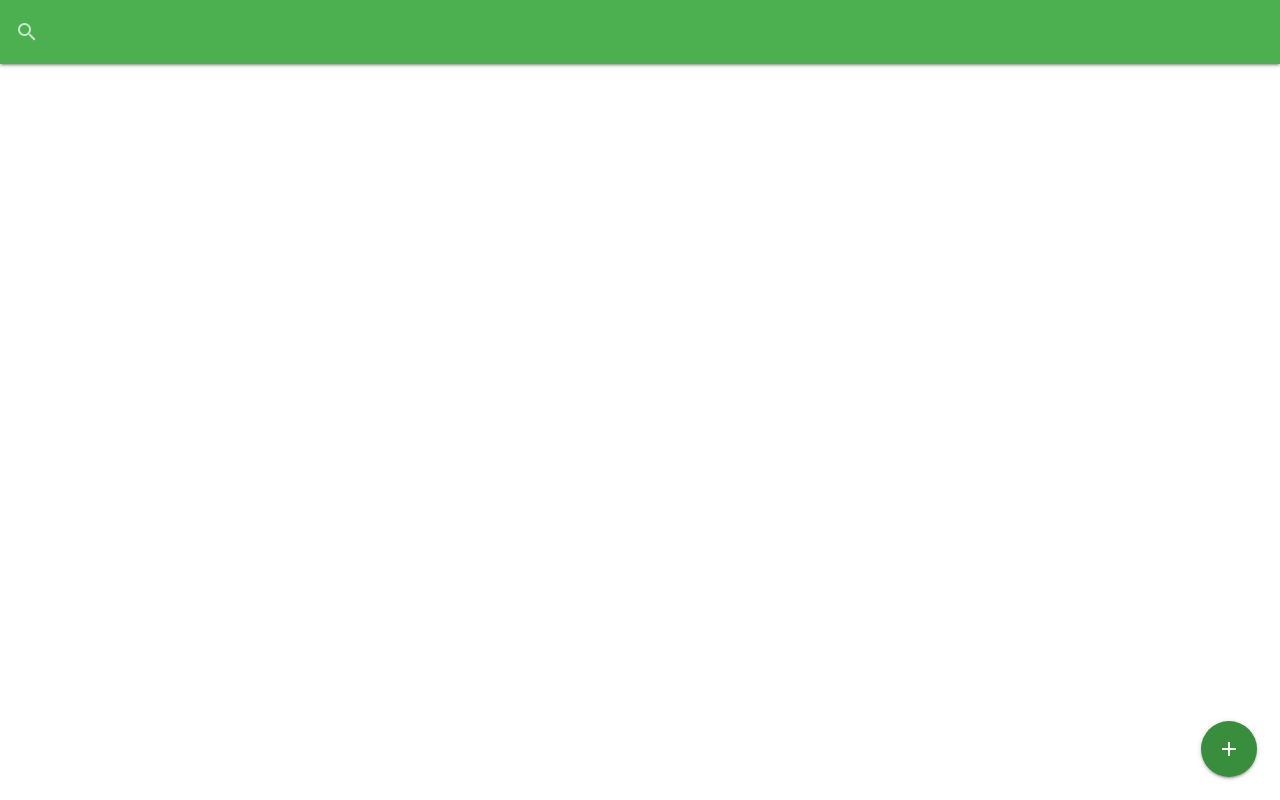
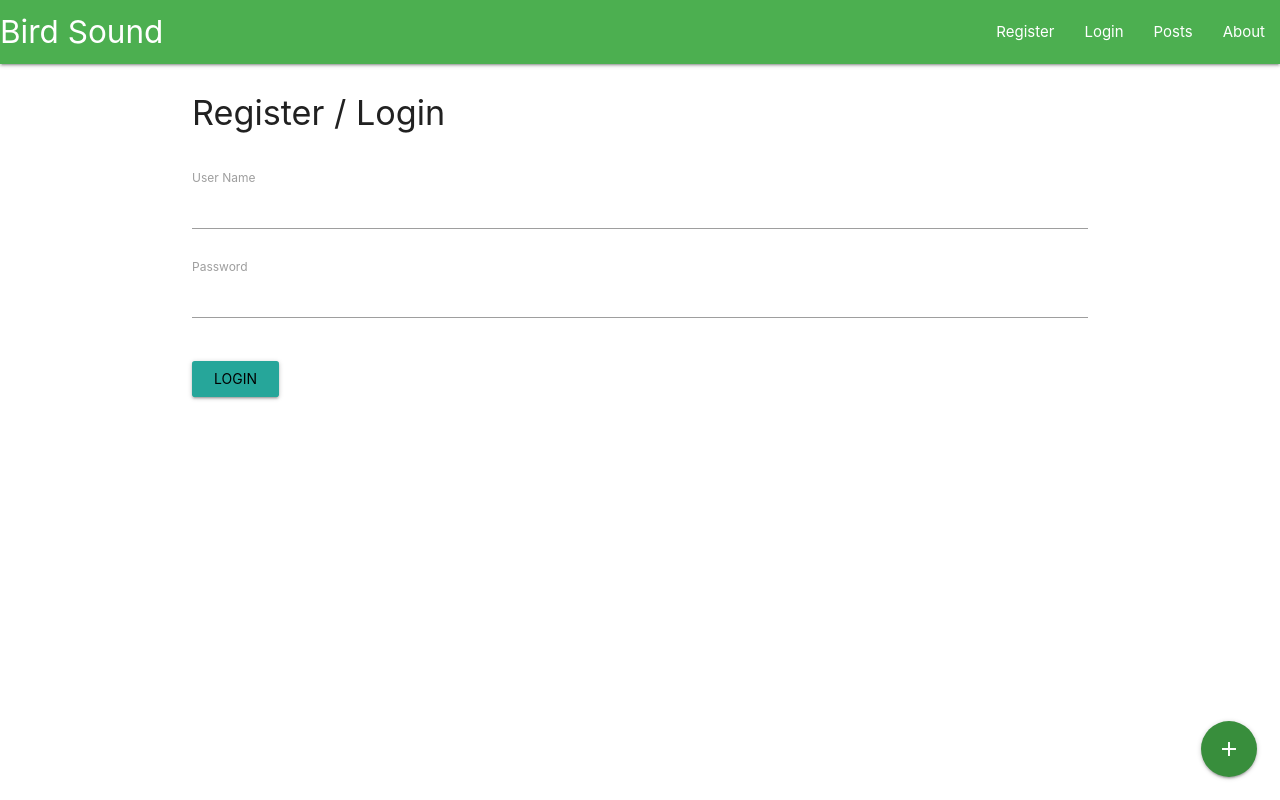
Before and after one commit to DeividMafra/RETwiter, a React (Create React App) app: page /Login in a window 1280 px wide. Built offline with nearby package versions, Linux system fonts and the light colour scheme.

Commit message:
Registration page done

```diff
--- a/package.json
+++ b/package.json
@@ -6,6 +6,7 @@
     "@testing-library/jest-dom": "^4.2.4",
     "@testing-library/react": "^9.5.0",
     "@testing-library/user-event": "^7.2.1",
+    "axios": "^0.19.2",
     "materialize-css": "^1.0.0",
     "moment": "^2.24.0",
     "react": "^16.13.1",
--- a/src/App.js
+++ b/src/App.js
@@ -5,8 +5,11 @@ import M from 'materialize-css/dist/js/materialize.min.js';
 
 import NavBar from './components/layout/Navbar';
 import AddPostBtn from './components/layout/AddPostBtn';
+import Register from './components/public/Register';
+import Login from './components/public/Login';
 import Posts from './components/posts/Posts';
 import NewPost from './components/posts/NewPost';
+import AuthState from './components/context/AuthState'
 
 import './App.css';
 
@@ -17,21 +20,25 @@ const App = () => {
   });
 
   return (
+    <AuthState>
+
       <div>
         <Router>
 
           <NavBar />
           <div className="container">
             <AddPostBtn />
-          {/* <Posts /> */}
             <Switch>
+              <Route exact path='/' component={Register} />
+              <Route exact path='/Login' component={Login} />
               <Route exact path='/new' component={NewPost} />
-            <Route exact path='/' component={Posts} />
+              <Route exact path='/posts' component={Posts} />
             </Switch>
 
           </div>
         </Router>
       </div>
+    </AuthState>
   );
 }
 
--- /dev/null
+++ b/src/components/context/AuthContext.js
@@ -0,0 +1,5 @@
+import { createContext } from 'react';
+
+const authContext = createContext();
+
+export default authContext;
--- /dev/null
+++ b/src/components/context/AuthReducer.js
@@ -0,0 +1,51 @@
+import {
+  REGISTER_SUCCESS,
+  REGISTER_FAIL,
+  USER_LOADED,
+  AUTH_ERROR,
+  LOGIN_SUCCESS,
+  LOGIN_FAIL,
+  LOGOUT,
+  CLEAR_ERRORS
+} from './types';
+
+export default (state, action) => {
+  switch (action.type) {
+    case USER_LOADED:
+      return {
+        ...state,
+        isAuthenticated: true,
+        loading: false,
+        user: action.payload
+      };
+    case REGISTER_SUCCESS:
+    case LOGIN_SUCCESS:
+      localStorage.setItem('token', action.payload.token);
+      return {
+        ...state,
+        ...action.payload,
+        isAuthenticated: true,
+        loading: false
+      };
+    case REGISTER_FAIL:
+    case AUTH_ERROR:
+    case LOGIN_FAIL:
+    case LOGOUT:
+      localStorage.removeItem('token');
+      return {
+        ...state,
+        token: null,
+        isAuthenticated: false,
+        loading: false,
+        user: null,
+        error: action.payload
+      };
+    case CLEAR_ERRORS:
+      return {
+        ...state,
+        error: null
+      };
+    default:
+      return state;
+  }
+};
--- /dev/null
+++ b/src/components/context/AuthState.js
@@ -0,0 +1,79 @@
+import React, { useReducer } from 'react';
+import AuthContext from './AuthContext';
+import AuthReducer from './AuthReducer';
+import axios from 'axios';
+
+import {
+  REGISTER_SUCCESS,
+  REGISTER_FAIL,
+  USER_LOADED,
+  AUTH_ERROR,
+  LOGIN_SUCCESS,
+  LOGIN_FAIL,
+  LOGOUT,
+  CLEAR_ERRORS
+} from './types';
+
+const AuthState = props => {
+  const initialState = {
+    token: localStorage.getItem('token'),
+    isAuthenticated: null,
+    loading: true,
+    user: null,
+    error: null
+  };
+
+  const [state, dispatch] = useReducer(AuthReducer, initialState);
+
+  //Load User
+
+  //Register USer
+  const register = async FormData => {
+    const config = {
+      headers: {
+        'Content-Type': 'application/json'
+      }
+    }
+    try {
+      const res = await axios.get.post('/auth/register', FormData, config);
+      console.log("res.data", res.data)
+      dispatch({
+        type: REGISTER_SUCCESS,
+        payload: res.data
+      })
+    } catch (error) {
+      console.log("error", error)
+      dispatch({
+        type: REGISTER_FAIL,
+        payload: error.errors
+      });
+
+    }
+  }
+
+  //Login User
+
+  //Logout
+
+  //Clear Errors
+
+
+
+
+  return (
+    <AuthContext.Provider
+      value={{
+        token: state.token,
+        isAuthenticated: state.isAuthenticated,
+        loading: state.loading,
+        user: state.user,
+        error: state.error,
+        register
+      }}
+    >
+      {props.children}
+    </AuthContext.Provider>
+  );
+};
+
+export default AuthState
--- /dev/null
+++ b/src/components/context/types.js
@@ -0,0 +1,8 @@
+export const REGISTER_SUCCESS = 'REGISTER_SUCCESS';
+export const REGISTER_FAIL = 'REGISTER_FAIL';
+export const USER_LOADED = 'USER_LOADED';
+export const AUTH_ERROR = 'AUTH_ERROR';
+export const LOGIN_SUCCESS = 'LOGIN_SUCCESS';
+export const LOGIN_FAIL = 'LOGIN_FAIL';
+export const LOGOUT = 'LOGOUT';
+export const CLEAR_ERRORS = 'CLEAR_ERRORS';
--- a/src/components/layout/Navbar.js
+++ b/src/components/layout/Navbar.js
@@ -1,16 +1,18 @@
-import React from 'react'
+import React from 'react';
+import { Link } from 'react-router-dom';
 
 const Navbar = () => {
   return (
+
     <nav style={{ marginBottom: '30px' }} className="green">
       <div className="nav-wrapper">
-        <form>
-          <div className="input-field">
-            <input id="search" type="search" />
-            <label className="label-icon" htmlFor="search"><i className="material-icons">search</i></label>
-            <i className="material-icons">close</i>
-          </div>
-        </form>
+        <Link to='/' className="brand-logo">Bird Sound</Link>
+        <ul id="nav-mobile" className="right hide-on-med-and-down">
+          <li><Link to='/'>Register</Link></li>
+          <li><Link to='/Login'>Login</Link></li>
+          <li><Link to='/posts'>Posts</Link></li>
+          <li><Link to='/about'>About</Link></li>
+        </ul>
       </div>
     </nav>
   )
--- a/src/components/posts/NewPost.js
+++ b/src/components/posts/NewPost.js
@@ -1,9 +1,64 @@
-import React from 'react'
+import React, { useState } from 'react';
+import M from 'materialize-css/dist/js/materialize.min.js';
 
 const NewPost = () => {
+  const [title, setTitle] = useState('');
+  const [content, setContent] = useState('');
+  const [authorId, setAuthorId] = useState('');
+  const [date, setDate] = useState(new Date().toISOString());
+  const [tags, setTags] = useState([]);
+
+  const onSubmit = () => {
+    if (title === '' || content === '') {
+      M.toast({ html: "Please enter a title and your message!" })
+    } else {
+      console.log('title', title)
+    }
+  }
+
   return (
     <div>
-      <h1>New Post</h1>
+      <h4>New Post</h4>
+      <div className="row">
+        <div className="input-field">
+          <input
+            type="text"
+            name="title"
+            value={title}
+            onChange={e => setTitle(e.target.value)}
+          />
+          <label htmlFor="title" className="active">Title</label>
+        </div>
+      </div>
+
+      <div className="row">
+        <div className="input-field">
+          <input
+            type="text"
+            name="content"
+            value={content}
+            onChange={e => setContent(e.target.value)}
+          />
+          <label htmlFor="content" className="active">Message</label>
+        </div>
+      </div>
+
+      <div className="row">
+        <div className="input-field">
+          <input
+            type="text"
+            name="tags"
+            value={tags}
+            onChange={e => setTags(e.target.value)}
+          />
+          <label htmlFor="tags" className="active">Tags</label>
+        </div>
+      </div>
+
+      <div>
+        <a onClick={onSubmit} className="waves-effect waves-light btn">Post</a>
+      </div>
+
     </div>
   )
 }
--- /dev/null
+++ b/src/components/public/Login.js
@@ -0,0 +1,77 @@
+import React, { useEffect, useState } from 'react';
+import M from 'materialize-css/dist/js/materialize.min.js';
+
+const Login = () => {
+  const [user, setUser] = useState({
+    userName: '',
+    password: ''
+  });
+
+  const [loading, setLoading] = useState(false);
+
+  const { userName, password } = user;
+
+  const onChange = e => setUser({ ...user, [e.target.name]: e.target.value });
+
+
+  const onSubmit = e => {
+    e.preventDefault();
+    if (userName === '' || password === '') {
+      M.toast({ html: "Please enter a userName and password, please!" })
+    } else {
+
+      registerUser();
+      // console.log('title', title)
+    }
+  }
+
+  const registerUser = async () => {
+    setLoading(true);
+    const res = await fetch('/auth/login');
+    const data = await res.json();
+    console.log('data', data)
+
+    // setPosts(data.posts);
+    setLoading(false);
+  }
+
+  return (
+    <div>
+      <h4>Register / Login</h4>
+      <br />
+      <form onSubmit={onSubmit}>
+
+        <div className="row">
+          <div className="input-field">
+            <input
+              type="text"
+              name="userName"
+              value={userName}
+              onChange={onChange}
+            />
+            <label htmlFor="userName" className="active">User Name</label>
+          </div>
+        </div>
+
+        <div className="row">
+          <div className="input-field">
+            <input
+              type="password"
+              name="password"
+              value={password}
+              onChange={onChange}
+            />
+            <label htmlFor="password" className="active">Password</label>
+          </div>
+        </div>
+
+        <div>
+          <input type="submit" value="Login" className="waves-effect waves-light btn" />
+        </div>
+      </form>
+
+    </div>
+  )
+}
+
+export default Login
--- /dev/null
+++ b/src/components/public/Register.js
@@ -0,0 +1,71 @@
+import React, { useEffect, useState, useContext } from 'react';
+import AuthContext from '../context/AuthContext';
+import M from 'materialize-css/dist/js/materialize.min.js';
+
+const Register = () => {
+  const authContext = useContext(AuthContext);
+  const [user, setUser] = useState({
+    userName: '',
+    password: ''
+  });
+
+  const { register } = authContext;
+  const [loading, setLoading] = useState(false);
+
+  const { userName, password } = user;
+
+  const onChange = e => setUser({ ...user, [e.target.name]: e.target.value });
+
+
+  const onSubmit = e => {
+    e.preventDefault();
+    if (userName === '' || password === '') {
+      M.toast({ html: "Please enter a userName and password, please!" })
+    } else {
+      register({
+        userName, password
+      });
+    }
+  }
+
+
+  return (
+    <div>
+      <h4>Register / Login</h4>
+      <br />
+      <form onSubmit={onSubmit}>
+
+        <div className="row">
+          <div className="input-field">
+            <input
+              type="text"
+              name="userName"
+              value={userName}
+              onChange={onChange}
+            />
+            <label htmlFor="userName" className="active">User Name</label>
+          </div>
+        </div>
+
+        <div className="row">
+          <div className="input-field">
+            <input
+              type="password"
+              name="password"
+              value={password}
+              onChange={onChange}
+            />
+            <label htmlFor="password" className="active">Password</label>
+          </div>
+        </div>
+
+        <div>
+          <input type="submit" value="Register" className="waves-effect waves-light btn" />
+        </div>
+      </form>
+
+    </div>
+  )
+}
+
+export default Register
```
Also changed, not shown: 1 other file (tests, documents, lock files or other folders). Lines whose indentation alone changed are shown as unchanged.
